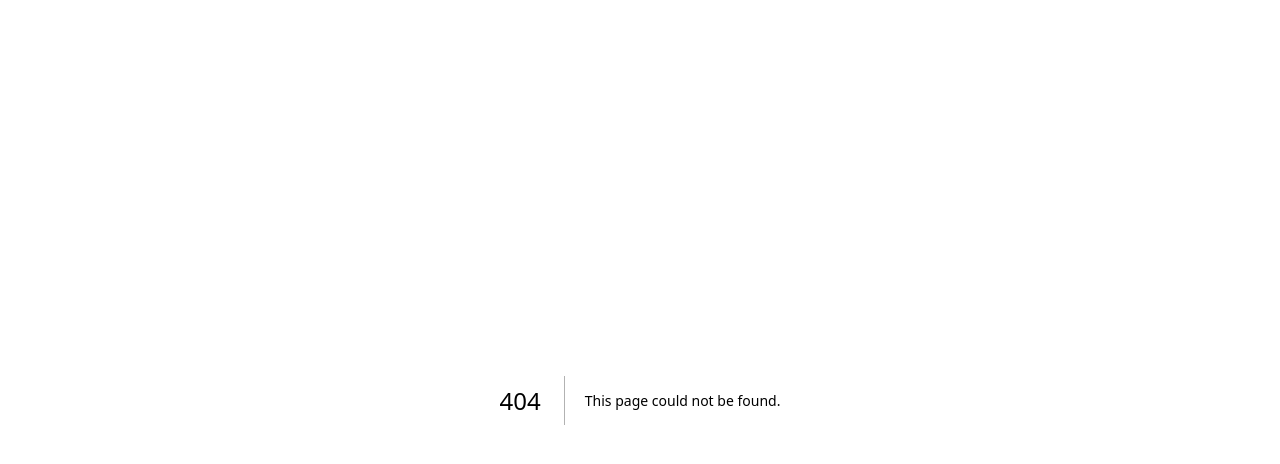
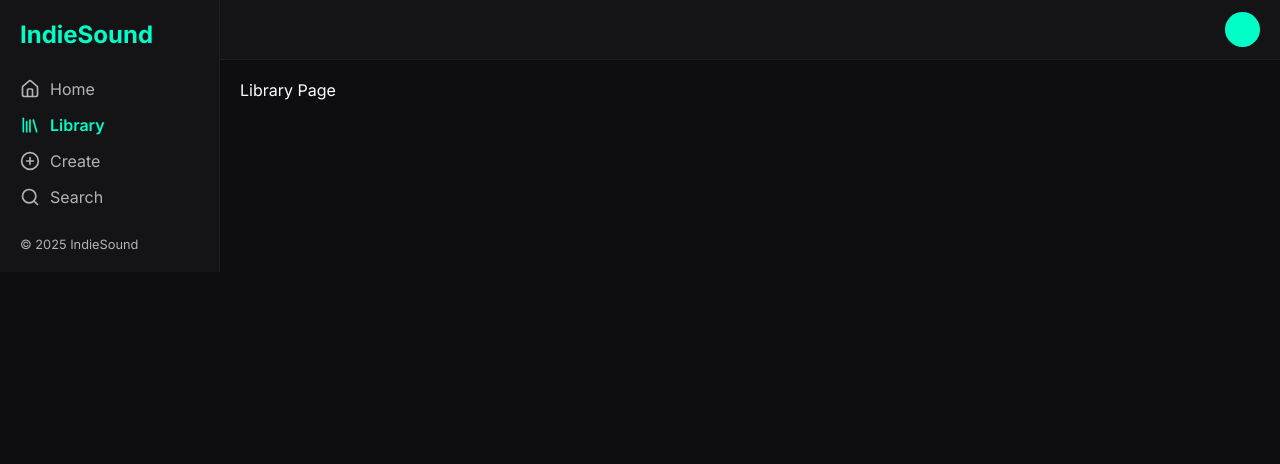
Before and after one commit to tonipetergugic/indiesound, a Next.js app: page /library in a window 1280 px wide. Before the commit this address had no page. Shown: the top 464 px of the page. Built offline with nearby package versions, Linux system fonts and the light colour scheme.

Commit message:
Add base routing (Home, Library, Create, Search)

```diff
--- /dev/null
+++ b/src/app/create/page.tsx
@@ -0,0 +1,3 @@
+export default function Page() {
+  return <div>Create Page</div>;
+}
--- a/src/app/globals.css
+++ b/src/app/globals.css
@@ -1,33 +1,29 @@
+/* === IndieSound Global Styles === */
 :root {
-  --background: #ffffff;
-  --foreground: #171717;
-}
+  /* Farben */
+  --background: #0E0E10;
+  --text-primary: #FFFFFF;
+  --text-secondary: #B3B3B3;
+  --accent: #00FFC6;
+  --accent-hover: #00E0B0;
 
-@media (prefers-color-scheme: dark) {
-  :root {
-    --background: #0a0a0a;
-    --foreground: #ededed;
-  }
-}
-
-html,
-body {
-  max-width: 100vw;
-  overflow-x: hidden;
-}
-
-body {
-  color: var(--foreground);
-  background: var(--background);
-  font-family: Arial, Helvetica, sans-serif;
-  -webkit-font-smoothing: antialiased;
-  -moz-osx-font-smoothing: grayscale;
+  /* Typografie */
+  --font-family: 'Inter', sans-serif;
 }
 
 * {
+  margin: 0;
+  padding: 0;
   box-sizing: border-box;
-  padding: 0;
-  margin: 0;
+}
+
+html, body {
+  height: 100%;
+  background-color: var(--background);
+  color: var(--text-primary);
+  font-family: var(--font-family);
+  -webkit-font-smoothing: antialiased;
+  -moz-osx-font-smoothing: grayscale;
 }
 
 a {
@@ -35,8 +31,25 @@ a {
   text-decoration: none;
 }
 
-@media (prefers-color-scheme: dark) {
-  html {
-    color-scheme: dark;
-  }
+button {
+  cursor: pointer;
+  background: none;
+  border: none;
+  color: inherit;
+  font: inherit;
 }
+
+input, textarea {
+  font-family: inherit;
+  color: inherit;
+  background: none;
+  border: 1px solid var(--text-secondary);
+  outline: none;
+  padding: 8px;
+  border-radius: 4px;
+}
+
+::selection {
+  background: var(--accent);
+  color: #000;
+}
--- /dev/null
+++ b/src/app/home/page.tsx
@@ -0,0 +1,3 @@
+export default function Page() {
+  return <div>Home Page</div>;
+}
--- a/src/app/layout.tsx
+++ b/src/app/layout.tsx
@@ -1,31 +1,58 @@
-import type { Metadata } from "next";
-import { Geist, Geist_Mono } from "next/font/google";
+// src/app/layout.tsx
 import "./globals.css";
+import { Inter } from "next/font/google";
+import Sidebar from "@/components/Sidebar";
+import Topbar from "@/components/Topbar";
 
-const geistSans = Geist({
-  variable: "--font-geist-sans",
-  subsets: ["latin"],
-});
+const inter = Inter({ subsets: ["latin"] });
 
-const geistMono = Geist_Mono({
-  variable: "--font-geist-mono",
-  subsets: ["latin"],
-});
-
-export const metadata: Metadata = {
-  title: "Create Next App",
-  description: "Generated by create next app",
+export const metadata = {
+  title: "IndieSound",
+  description: "A fair platform for independent artists.",
 };
 
 export default function RootLayout({
   children,
-}: Readonly<{
+}: {
   children: React.ReactNode;
-}>) {
+}) {
   return (
     <html lang="en">
-      <body className={`${geistSans.variable} ${geistMono.variable}`}>
-        {children}
+      <body
+        className={inter.className}
+        style={{
+          height: "100vh",
+          display: "grid",
+          gridTemplateColumns: "220px 1fr", // Sidebar + Main area
+          gridTemplateRows: "60px 1fr", // Topbar + Content
+          gridTemplateAreas: `
+            "sidebar topbar"
+            "sidebar main"
+          `,
+          backgroundColor: "var(--background)",
+          color: "var(--text-primary)",
+        }}
+      >
+        {/* Sidebar (linke Spalte, über volle Höhe) */}
+        <div style={{ gridArea: "sidebar" }}>
+          <Sidebar />
+        </div>
+
+        {/* Topbar (oben, rechte Seite) */}
+        <div style={{ gridArea: "topbar" }}>
+          <Topbar />
+        </div>
+
+        {/* Hauptinhalt (unter der Topbar) */}
+        <main
+          style={{
+            gridArea: "main",
+            padding: "20px",
+            overflowY: "auto",
+          }}
+        >
+          {children}
+        </main>
       </body>
     </html>
   );
--- /dev/null
+++ b/src/app/library/page.tsx
@@ -0,0 +1,3 @@
+export default function Page() {
+  return <div>Library Page</div>;
+}
--- /dev/null
+++ b/src/app/search/page.tsx
@@ -0,0 +1,3 @@
+export default function Page() {
+  return <div>Search Page</div>;
+}
--- /dev/null
+++ b/src/components/Sidebar.tsx
@@ -0,0 +1,86 @@
+"use client";
+
+import { Home, Library, PlusCircle, Search } from "lucide-react";
+import Link from "next/link";
+import { usePathname } from "next/navigation";
+import { useState } from "react";
+
+const navItems = [
+  { name: "Home", icon: Home, href: "/home" },
+  { name: "Library", icon: Library, href: "/library" },
+  { name: "Create", icon: PlusCircle, href: "/create" },
+  { name: "Search", icon: Search, href: "/search" },
+];
+
+export default function Sidebar() {
+  const pathname = usePathname();
+  const [hovered, setHovered] = useState<string | null>(null);
+
+  return (
+    <aside
+      style={{
+        width: "220px",
+        backgroundColor: "#141416",
+        padding: "20px",
+        display: "flex",
+        flexDirection: "column",
+        justifyContent: "space-between",
+        borderRight: "1px solid #1e1e1e",
+      }}
+    >
+      <div>
+        <h2
+          style={{
+            color: "var(--accent)",
+            fontSize: "1.5rem",
+            fontWeight: "bold",
+            marginBottom: "30px",
+          }}
+        >
+          IndieSound
+        </h2>
+
+        <nav style={{ display: "flex", flexDirection: "column", gap: "16px" }}>
+          {navItems.map((item) => {
+            const Icon = item.icon;
+            const active = pathname === item.href;
+            return (
+              <Link
+                key={item.name}
+                href={item.href}
+                style={{
+                  display: "flex",
+                  alignItems: "center",
+                  gap: "10px",
+                  color: active
+                    ? "var(--accent)"
+                    : hovered === item.name
+                    ? "var(--accent-hover)"
+                    : "var(--text-secondary)",
+                  fontWeight: active ? 600 : 400,
+                  transition: "color 0.2s",
+                  cursor: "pointer",
+                }}
+                onMouseEnter={() => setHovered(item.name)}
+                onMouseLeave={() => setHovered((h) => (h === item.name ? null : h))}
+              >
+                <Icon size={20} />
+                {item.name}
+              </Link>
+            );
+          })}
+        </nav>
+      </div>
+
+      <p
+        style={{
+          color: "var(--text-secondary)",
+          fontSize: "0.8rem",
+          marginTop: "30px",
+        }}
+      >
+        © {new Date().getFullYear()} IndieSound
+      </p>
+    </aside>
+  );
+}
--- /dev/null
+++ b/src/components/Topbar.tsx
@@ -0,0 +1,27 @@
+"use client";
+
+export default function Topbar() {
+  return (
+    <header
+      style={{
+        width: "100%",
+        height: "100%",
+        backgroundColor: "#141416",
+        display: "flex",
+        alignItems: "center",
+        justifyContent: "flex-end",
+        padding: "0 20px",
+        borderBottom: "1px solid #1e1e1e",
+      }}
+    >
+      <div
+        style={{
+          width: "35px",
+          height: "35px",
+          borderRadius: "50%",
+          backgroundColor: "var(--accent)",
+        }}
+      />
+    </header>
+  );
+}
--- /dev/null
+++ b/src/lib/supabaseClient.ts
@@ -0,0 +1,6 @@
+import { createClient } from '@supabase/supabase-js';
+
+const supabaseUrl = process.env.NEXT_PUBLIC_SUPABASE_URL!;
+const supabaseAnonKey = process.env.NEXT_PUBLIC_SUPABASE_ANON_KEY!;
+
+export const supabase = createClient(supabaseUrl, supabaseAnonKey);
--- a/tsconfig.json
+++ b/tsconfig.json
@@ -18,8 +18,9 @@
         "name": "next"
       }
     ],
+    "baseUrl": ".",
     "paths": {
-      "@/*": ["./src/*"]
+      "@/*": ["src/*"]
     }
   },
   "include": [
```
Also changed, not shown: package.json (+6 -4 lines), src/app/page.tsx (+3 -64 lines), 1 other file (tests, documents, lock files or other folders).
